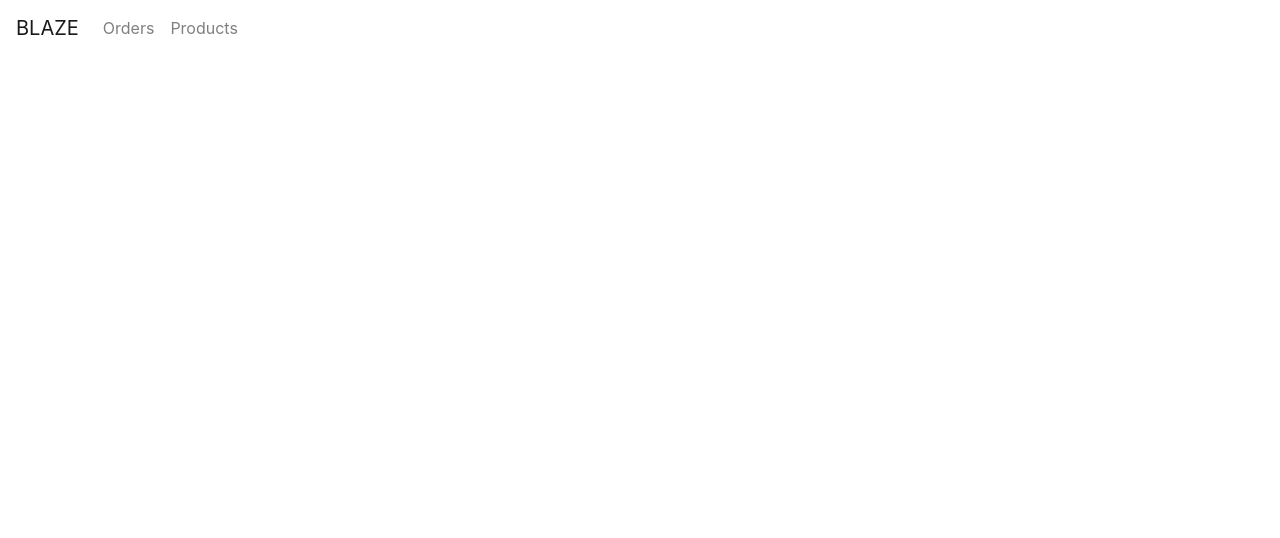
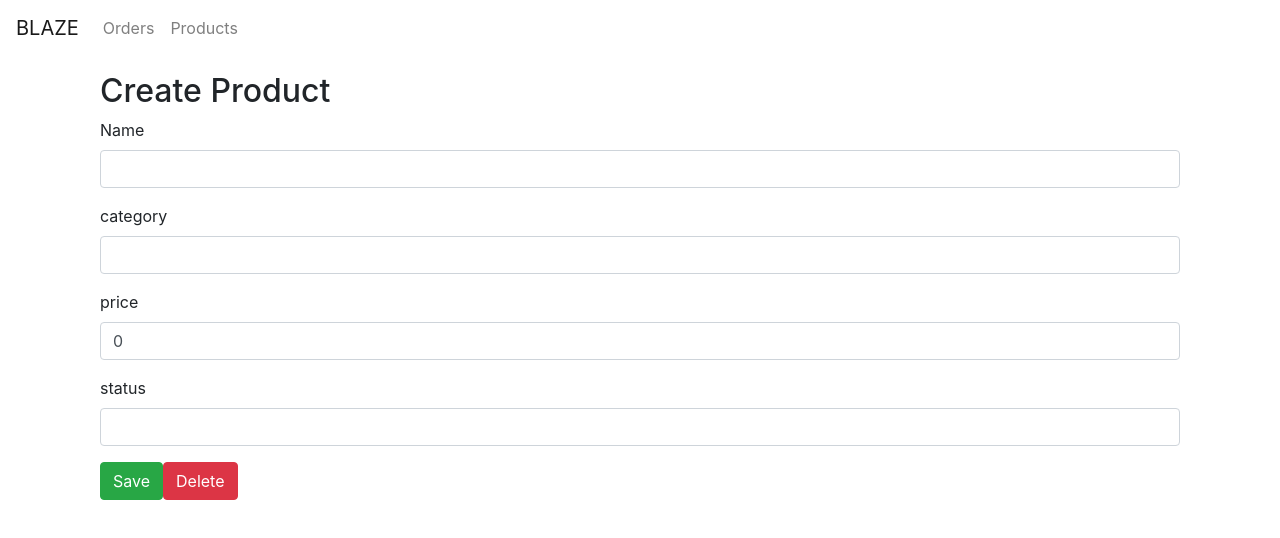
Before and after one commit to gmezan/blaze-front, a React (Create React App) app: page /edit-product/1 in a window 1280 px wide. Shown: the top 538 px of the page. Built offline with nearby package versions, Linux system fonts and the light colour scheme; no server answers.

Commit message:
First crud impl

```diff
--- a/src/App.js
+++ b/src/App.js
@@ -35,7 +35,7 @@ function App() {
             <Route exact path="/orders" component={Orders} />
             <Route exact path="/products" component={Products} />
             <Route exact path="/create-product" component={CreateProduct} />
-            <Route exact path="/edit-product" component={EditProduct} />
+            <Route path="/edit-product/:id" component={EditProduct} />
             <Route exact path="/create-order" component={CreateOrder} />
             <Route exact path="/edit-order" component={EditOrder} />
           </Switch>
--- a/src/components/products/edit-product.component.js
+++ b/src/components/products/edit-product.component.js
@@ -1,3 +1,165 @@
 import React, { Component } from "react";
+import ProductService from "../../services/product.service"
 
-export default class EditProduct extends Component { }
+export default class EditProduct extends Component {
+    constructor(props) {
+        super(props);
+        this.saveProduct = this.saveProduct.bind(this);
+        this.onChangeName = this.onChangeName.bind(this);
+        this.onChangeCategory = this.onChangeCategory.bind(this);
+        this.onChangePrice = this.onChangePrice.bind(this);
+        this.onChangeStatus = this.onChangeStatus.bind(this);
+        this.getProduct = this.getProduct.bind(this);
+        this.deleteProduct = this.deleteProduct.bind(this);
+
+        this.state = {
+            id: null,
+            name: "",
+            category: "",
+            price: 0.0,
+            status: ""
+        };
+
+        this.getProduct(this.props.match.params.id);
+
+    }
+
+    getProduct(id) {
+        ProductService.get(id)
+          .then(r => {
+            this.setState({id: r.data.id});
+            this.setState({name: r.data.name});
+            this.setState({category: r.data.category});
+            this.setState({price: r.data.price});
+            this.setState({status: r.data.status});
+          })
+          .catch(e => {
+            console.log(e);
+          });
+    }
+
+    onChangeName(e) {
+        this.setState({
+          name: e.target.value
+        });
+    }
+
+    onChangeCategory(e) {
+        this.setState({
+          category: e.target.value
+        });
+    }
+
+    onChangePrice(e) {
+        this.setState({
+          price: e.target.value
+        });
+    }
+
+    onChangeStatus(e) {
+        this.setState({
+          status: e.target.value
+        });
+    }
+
+    saveProduct() {
+        var data = {
+            id: this.state.id,
+            name: this.state.name,
+            category: this.state.category,
+            price: this.state.price,
+            status: this.state.status
+        };
+
+        ProductService.update(data.id, data)
+          .then(response => {
+            console.log(response.data);
+          })
+          .catch(e => {
+            console.log(e);
+          });
+
+        this.props.history.push("/products");
+    }
+
+    deleteProduct() {
+        var data = {
+            id: this.state.id,
+            name: this.state.name,
+            category: this.state.category,
+            price: this.state.price,
+            status: this.state.status
+        };
+
+        ProductService.delete(data.id)
+          .then(response => {
+            console.log(response.data);
+          })
+          .catch(e => {
+            console.log(e);
+          });
+
+        this.props.history.push("/products");
+    }
+
+    render() {
+        return (
+            <div>
+                <div className="container h2">Create Product</div>
+                <div className="container">
+                    <div className="submit-form">
+                        <div className="form-group">
+                            <label htmlFor="name">Name</label>
+                            <input
+                                type="name"
+                                className="form-control"
+                                id="name"
+                                required
+                                value={this.state.name}
+                                onChange={this.onChangeName}
+                                name="name"/>
+                        </div>
+                        <div className="form-group">
+                            <label htmlFor="category">category</label>
+                            <input
+                                type="category"
+                                className="form-control"
+                                id="category"
+                                required
+                                value={this.state.category}
+                                onChange={this.onChangeCategory}
+                                name="category"/>
+                        </div>
+                        <div className="form-group">
+                            <label htmlFor="price">price</label>
+                            <input
+                                type="price"
+                                className="form-control"
+                                id="price"
+                                required
+                                value={this.state.price}
+                                onChange={this.onChangePrice}
+                                name="price"/>
+                        </div>
+                        <div className="form-group">
+                            <label htmlFor="status">status</label>
+                            <input
+                                type="status"
+                                className="form-control"
+                                id="status"
+                                required
+                                value={this.state.status}
+                                onChange={this.onChangeStatus}
+                                name="status"/>
+                        </div>
+                    </div>
+
+                    <button onClick={() => this.saveProduct()} className="btn btn-success">
+                        Save
+                    </button>
+                    <button onClick={() => this.deleteProduct()} className="btn btn-danger">
+                        Delete
+                    </button>
+                 </div>
+            </div>)}
+ }
--- a/src/components/products/products.component.js
+++ b/src/components/products/products.component.js
@@ -2,7 +2,6 @@ import React, { Component } from "react";
 import { Link } from "react-router-dom";
 import ProductService from "../../services/product.service";
 
-const url = "";
 
 export default class Products extends Component {
     constructor(props) {
@@ -14,7 +13,8 @@ export default class Products extends Component {
           products: [],
           page: 0,
           size: 3,
-          totalPages: 0
+          totalPages: 0,
+          offset: 0
         };
 
         this.getProducts();
@@ -25,6 +25,7 @@ export default class Products extends Component {
             .then(resp => {
                 this.setState({products: resp.data?.content});
                 this.setState({totalPages: resp.data?.totalPages});
+                this.setState({offset: resp.data?.pageable?.offset || 0});
             })
             .catch(e => console.log(e));
     }
@@ -35,8 +36,15 @@ export default class Products extends Component {
     }
 
     changePage(p) {
+        ProductService.getAll(p, this.state.size)
+            .then(resp => {
+                this.setState({products: resp.data?.content});
+                this.setState({totalPages: resp.data?.totalPages});
+                this.setState({offset: resp.data?.pageable?.offset || 0});
+            })
+            .catch(e => console.log(e));
         this.setState({page: p});
-        this.getProducts();
+        return false;
     }
 
     render() {
@@ -64,12 +72,12 @@ export default class Products extends Component {
                     </thead>
                     <tbody>{products && products.map((product, index) => (
                         <tr key={index}>
-                            <td>{ index }</td>
+                            <td>{ index + this.state.offset }</td>
                             <td>{ product.name }</td>
                             <td>{ product.category }</td>
                             <td>{ product.price }</td>
                             <td>{ product.status }</td>
-                            <td> <Link to={"/edit-product"}>Edit</Link></td>
+                            <td> <Link to={"/edit-product/" + product.id }>Edit</Link></td>
                         </tr>))}
                     </tbody>
                     </table>
@@ -78,21 +86,21 @@ export default class Products extends Component {
                     <nav>
                         <ul className="pagination">
                             { this.state.page > 0 ? (
-                                <li className="page-item" key={-1}><a className="page-link" onClick={this.changePage(this.state.page - 1)} href={url}>Previous</a></li>
+                                <li className="page-item" key={-1}><button className="page-link" onClick={() => this.changePage(this.state.page - 1)}>Previous</button></li>
                             ):(
-                                <li className="page-item disabled" key={-1}><a className="page-link" href={url}>Previous</a></li>
+                                <li className="page-item disabled" key={-1}><button className="page-link">Previous</button></li>
                             )}
 
-                            {[...Array(this.state.totalPages)].map((x, i) =>
-                                this.state.page == i ?
-                                (<li className="page-item active" key={i}><a className="page-link" onClick={this.changePage(i)} href={url}>{i+1}</a></li>):
-                                (<li className="page-item" key={i}><a className="page-link" onClick={this.changePage(i)} href={url}>{i+1}</a></li>)
+                            {this.state.totalPages>0 && [...Array(this.state.totalPages)].map((x, i) =>
+                                this.state.page === i ?
+                                (<li className="page-item active" key={i}><button className="page-link" onClick={() => this.changePage(i)}>{i+1}</button></li>):
+                                (<li className="page-item" key={i}><button className="page-link" onClick={() => this.changePage(i)}>{i+1}</button></li>)
                             )}
 
                             { this.state.page < (this.state.totalPages-1) ? (
-                                <li className="page-item" key={-2}><a className="page-link" onClick={this.changePage(this.state.page + 1)} href={url}>Next</a></li>
+                                <li className="page-item" key={-2}><button className="page-link" onClick={() => this.changePage(this.state.page + 1)}>Next</button></li>
                             ):(
-                                <li className="page-item disabled" key={-2}><a className="page-link" href={url}>Next</a></li>
+                                <li className="page-item disabled" key={-2}><button className="page-link">Next</button></li>
                             )}
                         </ul>
                     </nav>
--- a/src/services/product.service.js
+++ b/src/services/product.service.js
@@ -5,7 +5,6 @@ class ProductService {
   BASE = "/product";
 
   getAll(page, size) {
-
     return http.get(`${this.BASE}?page=${page}&size=${size}`);
   }
 
```
